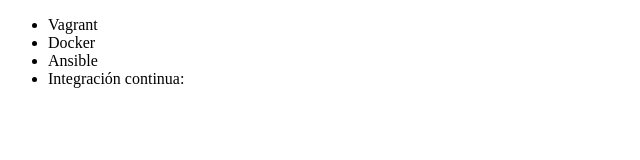
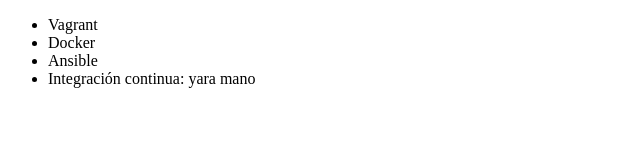
Before and after one commit to wilmer2097/alura-git, a plain HTML site: page index.html in a window 1280 px wide. Shown: the full height of the page, 0-640 px from the left. Drawn offline with Linux system fonts and the light colour scheme.

Commit message:
agregando texto[C

```diff
--- a/index.html
+++ b/index.html
@@ -9,7 +9,7 @@
          <li> Vagrant </li>
          <li> Docker </li>
          <li> Ansible </li>
-         <li> Integración continua: </li>
+         <li> Integración continua: yara mano </li>
      </ul>
 </body>
 </html>
```
